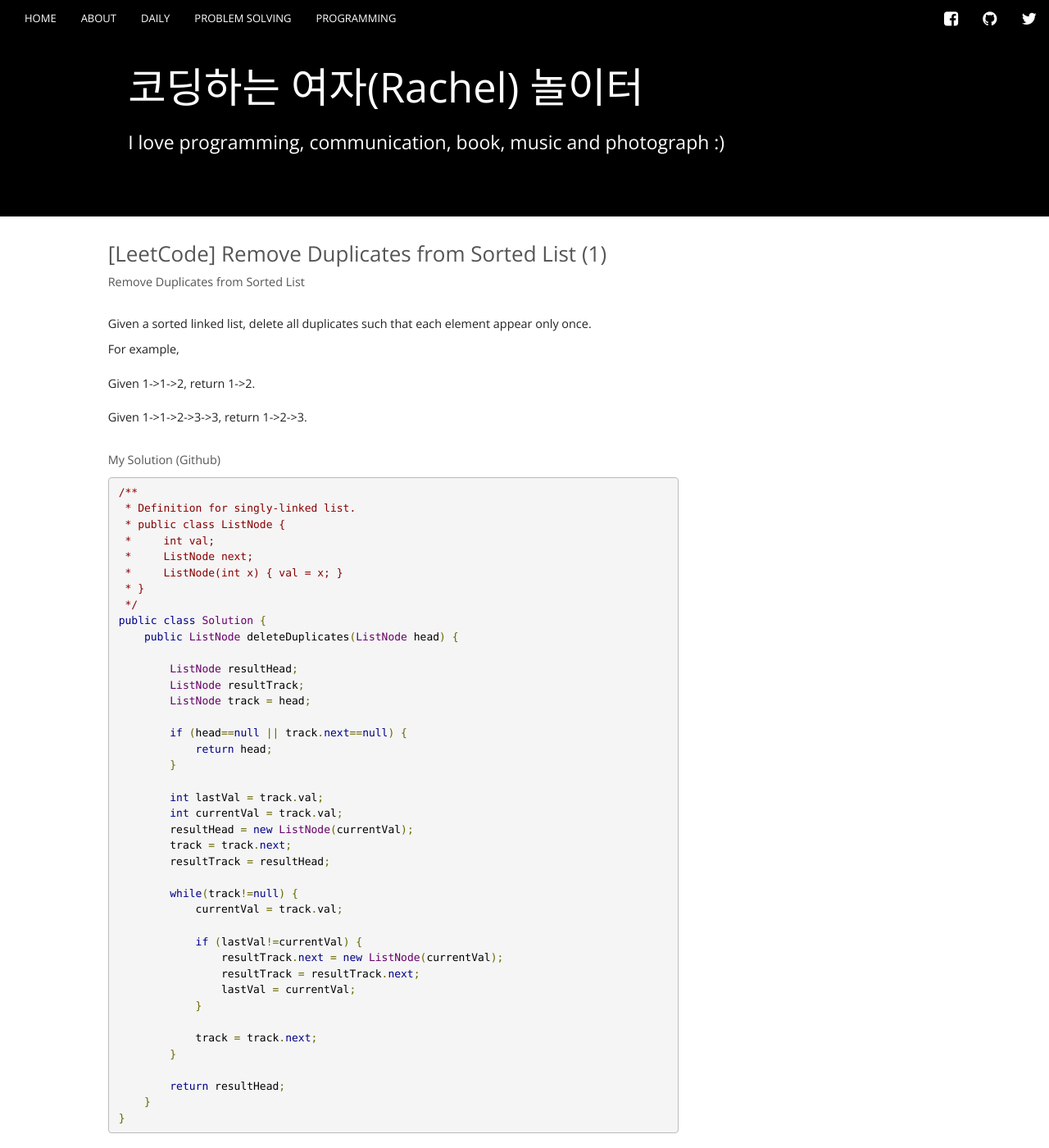
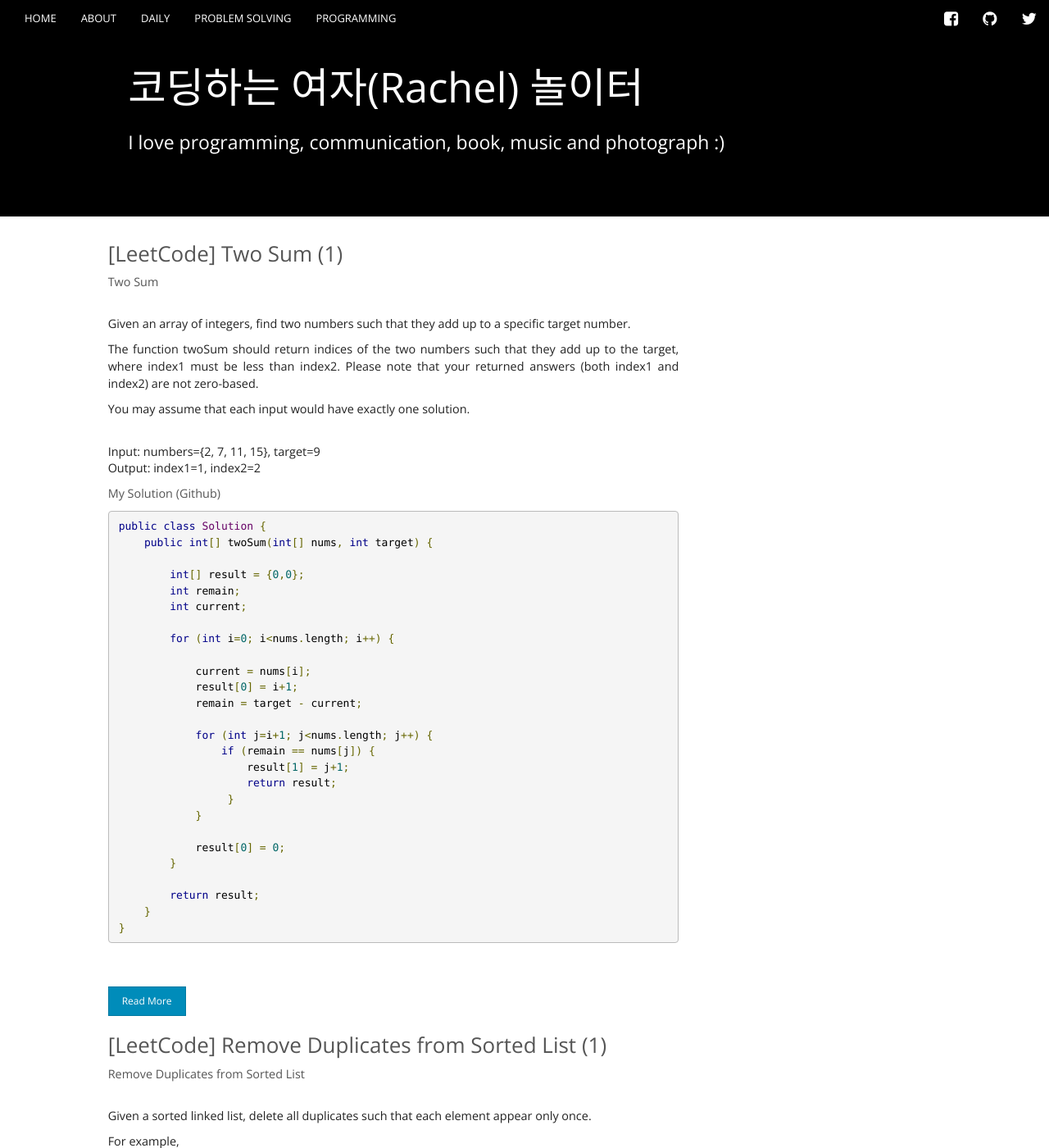
Before and after one commit to gudnam/mjpark03.github.io, a Jekyll site: the page built from index.html, in a window 1280 px wide and 1400 px high. Shown: the whole window at 82% size. Built offline with Jekyll 4.4.1, drawn with Linux system fonts in a browser that asks for light colours; nearby versions of some CDN libraries; some of the changed text lies outside the part shown.

Commit message:
algorithm/006 - [LeetCode] Two Sum

```diff
--- a/_posts/2016-01-26-ps-005.markdown
+++ b/_posts/2016-01-26-ps-005.markdown
@@ -70,6 +70,3 @@ public class Solution {
 
 <br/><br/>
 * Time Complexity: O(n)
-<br/>
-* Space Complexity: 2n --> O(n)
-<br/>
--- /dev/null
+++ b/_posts/2016-01-27-ps-006.markdown
@@ -0,0 +1,62 @@
+---
+layout: post
+title:  "[LeetCode] Two Sum (1)"
+date:   2016-01-27 21:57:00
+categories: algorithm
+author: Rachel Park
+comments: true
+tags: [ps]
+permalink: ps/006
+---
+
+
+<a href='https://leetcode.com/problems/remove-duplicates-from-sorted-list/'>Two Sum</a>
+<br/><br/>
+
+Given an array of integers, find two numbers such that they add up to a specific target number.
+
+The function twoSum should return indices of the two numbers such that they add up to the target, where index1 must be less than index2. Please note that your returned answers (both index1 and index2) are not zero-based.
+
+You may assume that each input would have exactly one solution.
+
+<br/>
+Input: numbers={2, 7, 11, 15}, target=9
+<br/>
+Output: index1=1, index2=2
+
+
+
+<a href='https://github.com/mjpark03/leetcode/blob/master/two-sum.java'>My Solution (Github)</a>
+{% highlight text %}
+public class Solution {
+    public int[] twoSum(int[] nums, int target) {
+
+        int[] result = {0,0};
+        int remain;
+        int current;
+
+        for (int i=0; i<nums.length; i++) {
+
+            current = nums[i];
+            result[0] = i+1;
+            remain = target - current;
+
+            for (int j=i+1; j<nums.length; j++) {
+                if (remain == nums[j]) {
+                    result[1] = j+1;
+                    return result;
+                 }
+            }
+
+            result[0] = 0;
+        }
+
+        return result;
+    }
+}
+{% endhighlight %}
+
+<!-- more -->
+
+<br/><br/>
+* Time Complexity: O(n*n)
```
